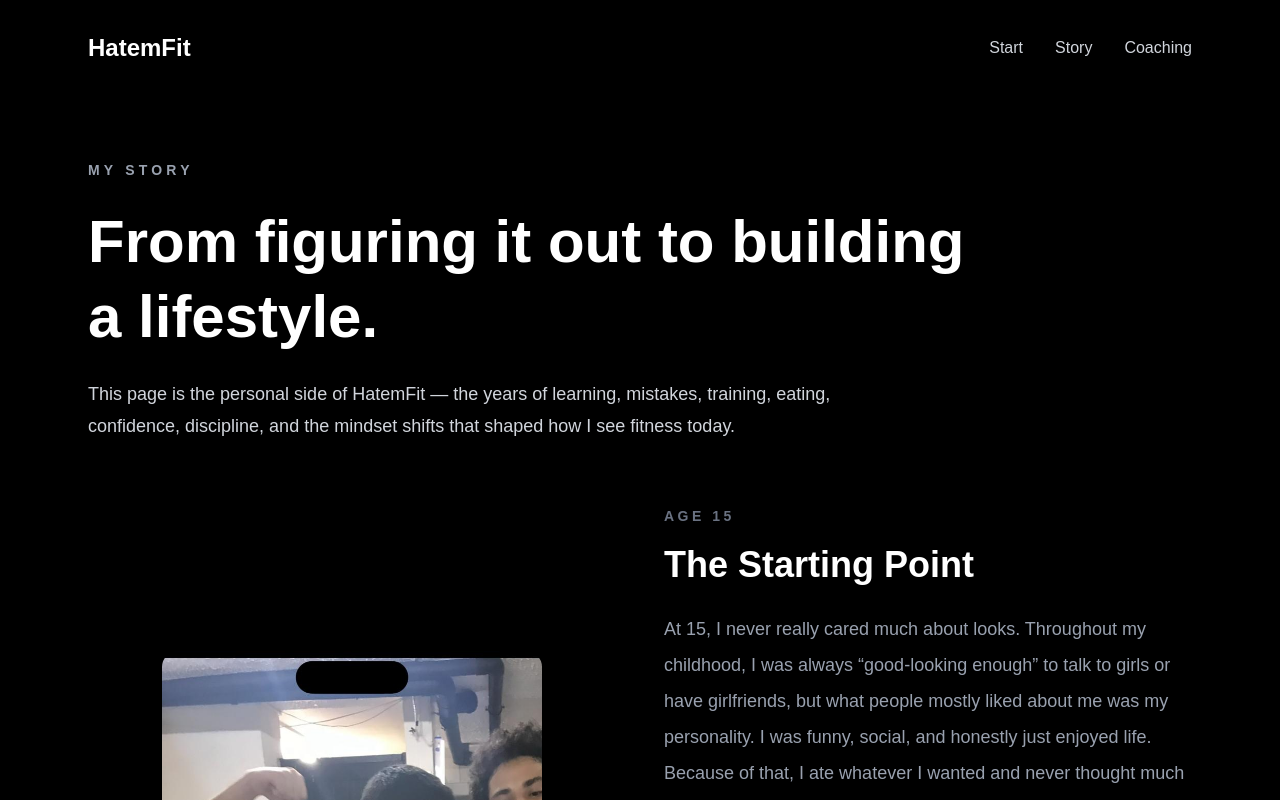
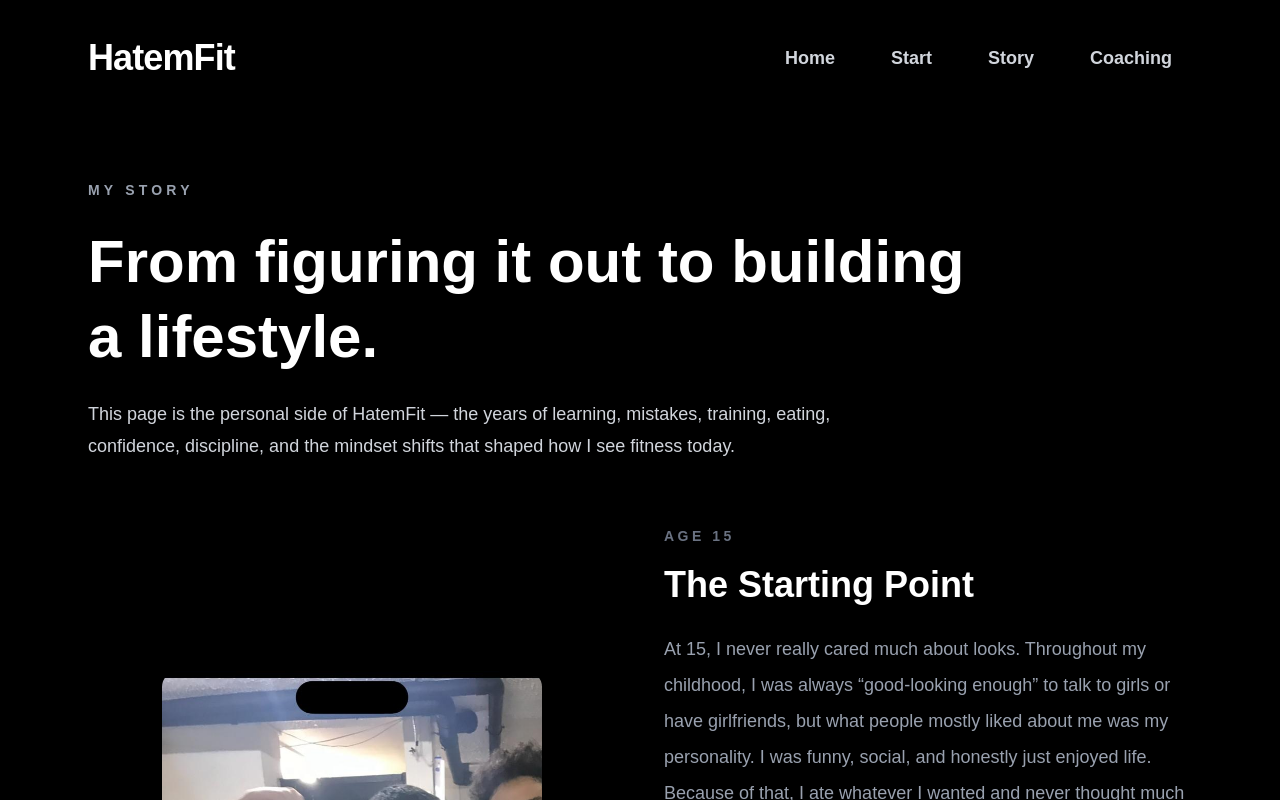
Before and after one commit to HatemCodes/HatemFit, a Next.js app: page /about in a window 1280 px wide. Shown: the top 800 px of the page. Built offline with nearby package versions, Linux system fonts and the light colour scheme.

Commit message:
Refine homepage branding

```diff
--- a/app/components/Navbar.tsx
+++ b/app/components/Navbar.tsx
@@ -3,18 +3,36 @@ import Link from "next/link";
 export default function Navbar() {
   return (
     <nav className="mx-auto flex max-w-6xl items-center justify-between px-6 py-8">
-      <Link href="/" className="text-2xl font-extrabold">
+      <Link href="/" className="text-4xl font-black tracking-tight">
         HatemFit
       </Link>
 
-      <div className="hidden gap-8 text-base font-medium text-gray-300 md:flex">
-        <Link href="/start" className="hover:text-white">
+      <div className="hidden gap-4 md:flex">
+        <Link
+          href="/"
+          className="rounded-xl px-5 py-3 text-lg font-bold text-gray-300 transition hover:bg-white hover:text-black"
+        >
+          Home
+        </Link>
+
+        <Link
+          href="/start"
+          className="rounded-xl px-5 py-3 text-lg font-bold text-gray-300 transition hover:bg-white hover:text-black"
+        >
           Start
         </Link>
-        <Link href="/about" className="hover:text-white">
+
+        <Link
+          href="/about"
+          className="rounded-xl px-5 py-3 text-lg font-bold text-gray-300 transition hover:bg-white hover:text-black"
+        >
           Story
         </Link>
-        <Link href="/coaching" className="hover:text-white">
+
+        <Link
+          href="/coaching"
+          className="rounded-xl px-5 py-3 text-lg font-bold text-gray-300 transition hover:bg-white hover:text-black"
+        >
           Coaching
         </Link>
       </div>
```
